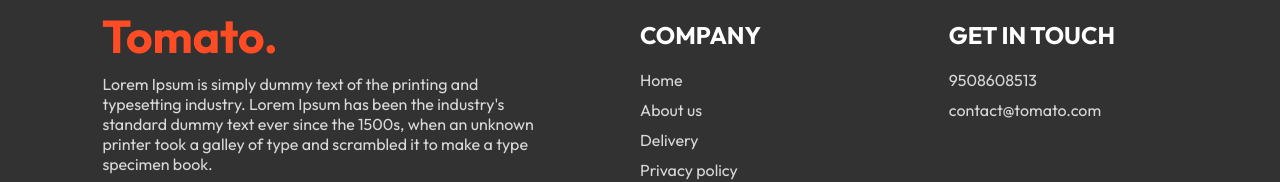
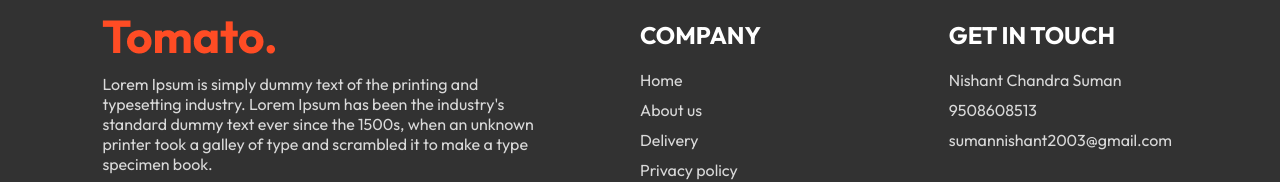
Before and after one commit to Nishantsuman07/Food-del, a React (Vite) app in the folder frontend/: page /verify in a window 1280 px wide. Shown: the part 622-804 px from the top of the page. Built offline with nearby package versions, Linux system fonts and the light colour scheme; no server answers.

Commit message:
Update Footer.jsx

```diff
--- a/frontend/src/components/Footer/Footer.jsx
+++ b/frontend/src/components/Footer/Footer.jsx
@@ -27,8 +27,9 @@ const Footer = () => {
         <div className="footer-content-right">
             <h2>GET IN TOUCH</h2>
             <ul>
+                <li>Nishant Chandra Suman</li>
                 <li>9508608513</li>
-                <li>contact@tomato.com</li>
+                <li>sumannishant2003@gmail.com</li>
             </ul>
         </div>
       </div>
```
